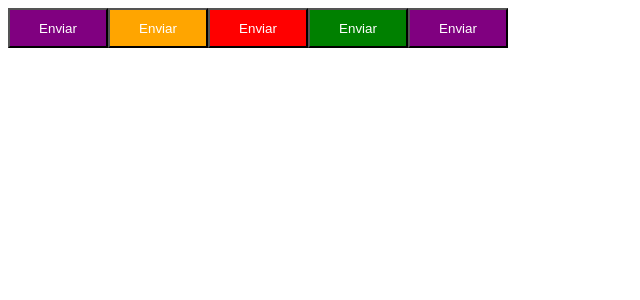
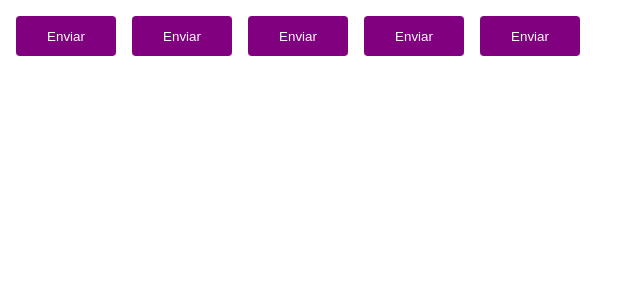
Before and after one commit to bl4ros/ignite-timer-ts, a React (Vite) app: page / in a window 1280 px wide. Shown: the top 300 px of the page, without its empty margins (0-640 px from the left). Built offline with nearby package versions, Linux system fonts and the light colour scheme.

Commit message:
feat(default): defaultTheme configuration

```diff
--- a/src/App.tsx
+++ b/src/App.tsx
@@ -1,13 +1,15 @@
+import { ThemeProvider } from "styled-components";
 import { Button } from "./components/Button";
+import { defaultTheme } from "./styles/themes/default";
 
 export function App() {
   return (
-    <>
+    <ThemeProvider theme={defaultTheme}>
       <Button variant="primary" />
       <Button variant="secondary" />
       <Button variant="danger" />
       <Button variant="success" />
       <Button />
-    </>
+    </ThemeProvider>
   );
 }
--- a/src/components/Button.styles.ts
+++ b/src/components/Button.styles.ts
@@ -14,13 +14,18 @@
 };
 
 export const ButtonContainer = styled.button<ButtonContainerProps>`
-  color: #fff;
   width: 100px;
   height: 40px;
+  border: none;
+  border-radius: 4px;
+  margin: 8px;
 
-  ${(props) => {
+  background-color: ${(props) => props.theme.primary};
+  color: ${(props) => props.theme.white};
+
+  /* ${(props) => {
     return css`
       background-color: ${buttonVariants[props.variant]};
     `;
-  }}
+  }} */
 `;
--- /dev/null
+++ b/src/styles/themes/default.ts
@@ -0,0 +1,5 @@
+export const defaultTheme = {
+  white: "#FFF",
+  primary: "purple",
+  secondary: "orange",
+};
```
